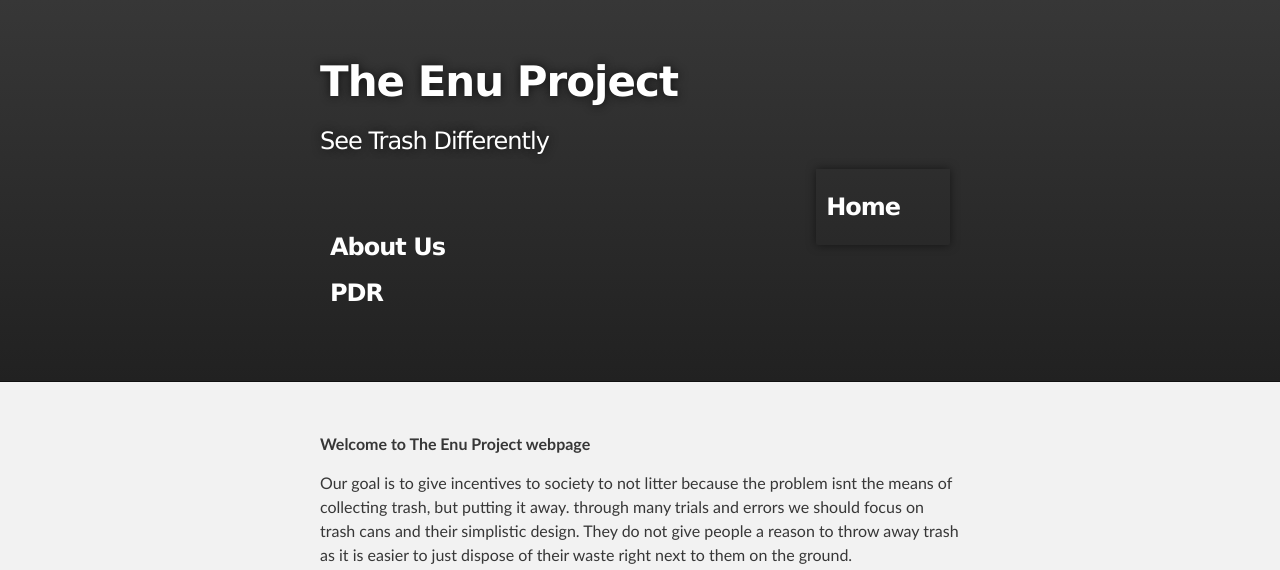
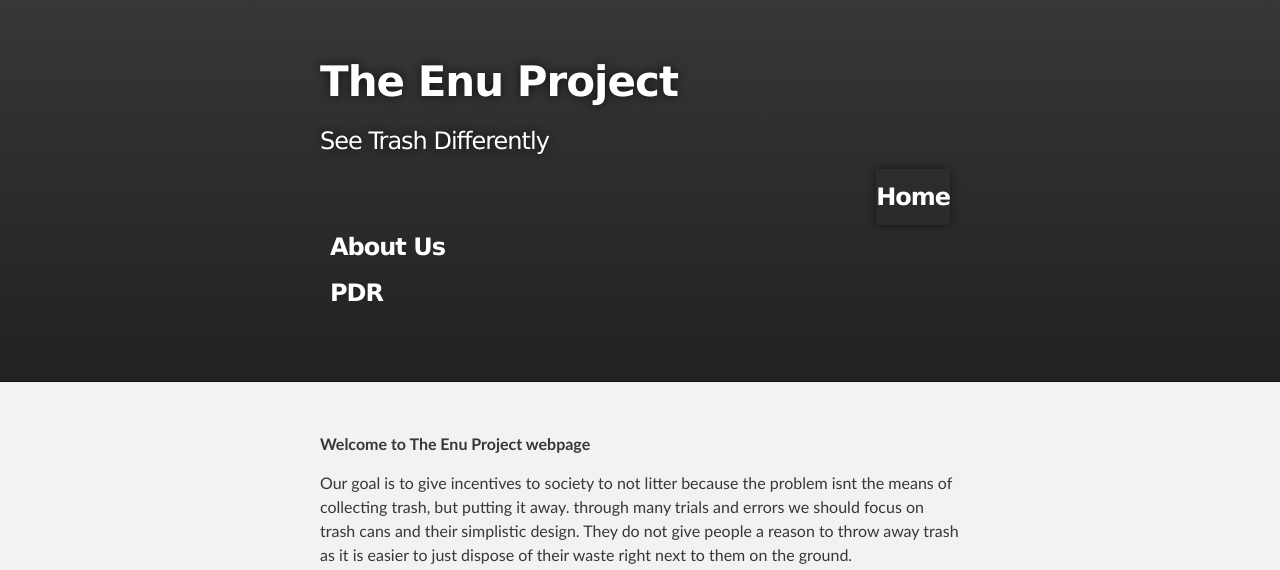
Before and after one commit to TheEnuProject/theenuproject, a plain HTML site: page index.html in a window 1280 px wide. Shown: the top 570 px of the page. Drawn offline with Linux system fonts and the light colour scheme.

Commit message:
Update stylesheet.css

```diff
--- a/stylesheets/stylesheet.css
+++ b/stylesheets/stylesheet.css
@@ -275,8 +275,7 @@ Full-Width Styles
   top:0;
   right: 10px;
   z-index: 10;
-  padding: 10px 50px 10px 10px;
-  color: #fff;
+  color: #00FFFF;
   font-weight: 700;
   box-shadow: 0 0 10px rgba(0,0,0,.5);
   border-bottom-left-radius: 2px;
```
